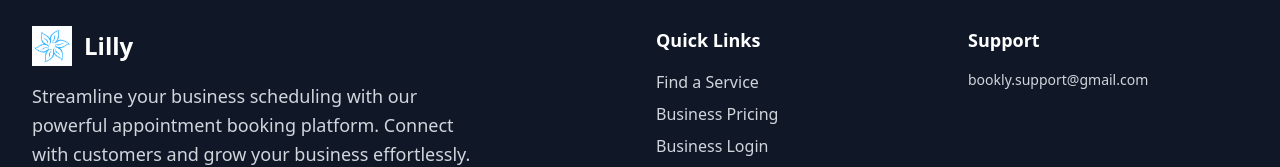
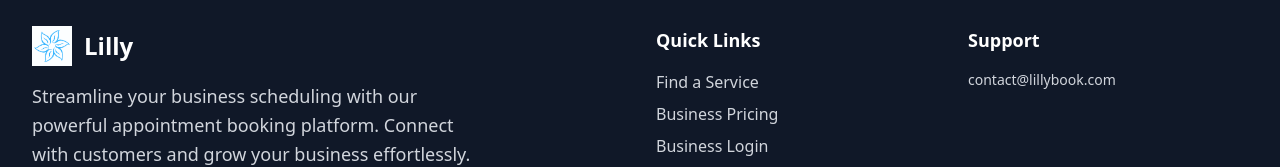
Before and after one commit to DeerEdge/Bookly, a React (Vite) app in the folder order/: page / in a window 1280 px wide. Shown: the part 1922-2089 px from the top of the page. Built offline with nearby package versions, Linux system fonts and the light colour scheme; no server answers.

Commit message:
contact email updated

```diff
--- a/order/src/components/Footer.jsx
+++ b/order/src/components/Footer.jsx
@@ -71,7 +71,7 @@ const Footer = () => {
             <h4 className="text-lg font-semibold mb-4 text-white">Support</h4>
             <div className="space-y-2">
               <p className="text-gray-300 text-sm">
-                bookly.support@gmail.com
+                contact@lillybook.com
               </p>
             </div>
           </div>
```
